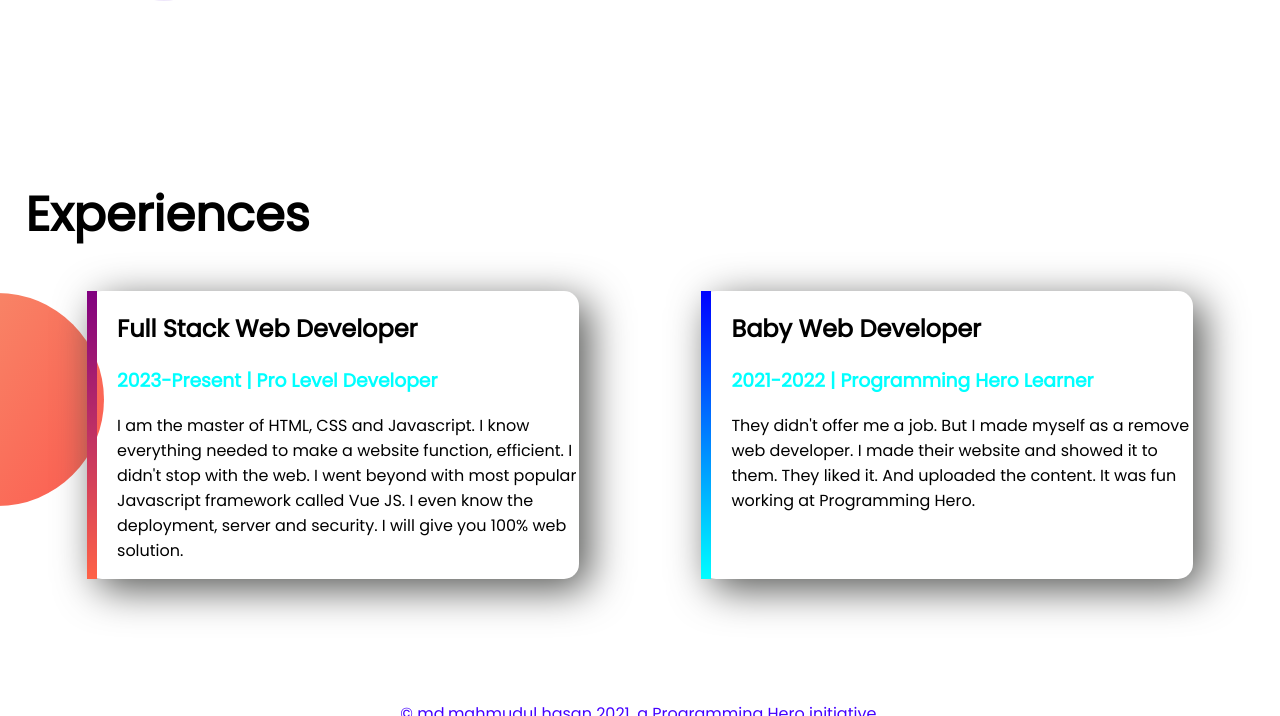
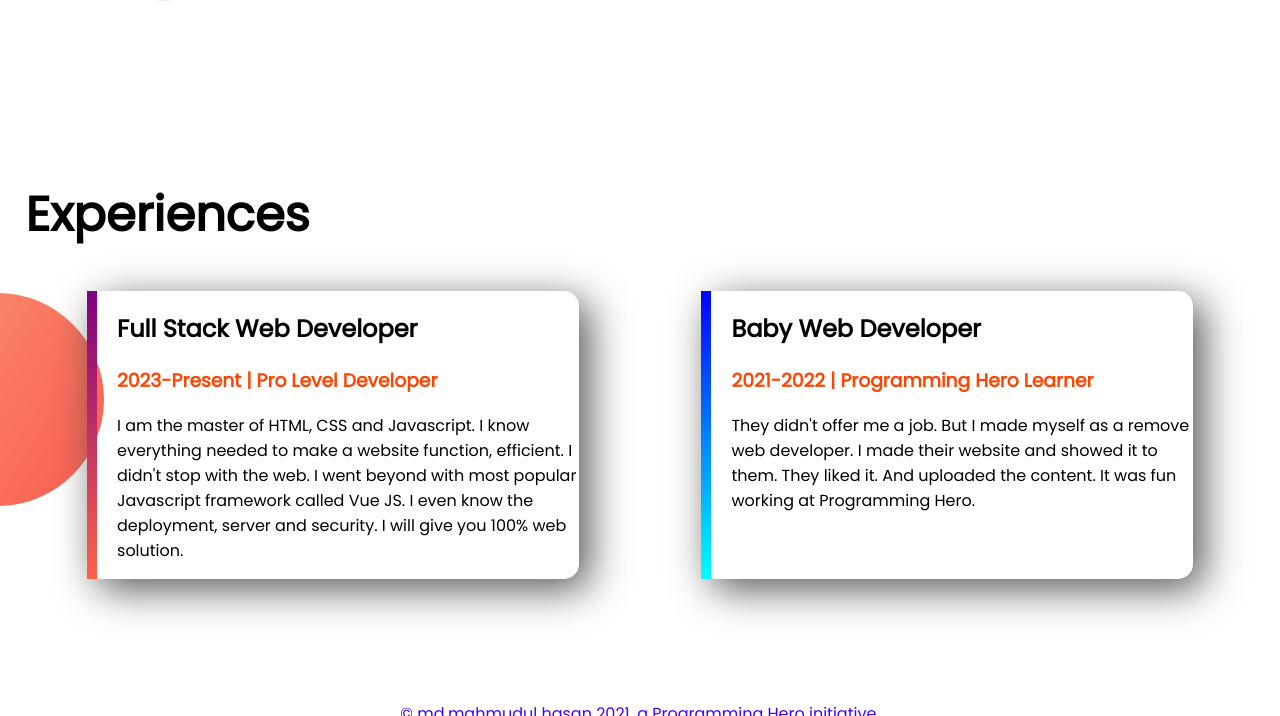
Before and after one commit to babu06/Devloper-portfolio, a plain HTML site: page index.html in a window 1280 px wide. Shown: the part 1303-2019 px from the top of the page. Drawn offline with Linux system fonts and the light colour scheme.

Commit message:
colour chenged

```diff
--- a/style.css
+++ b/style.css
@@ -9,7 +9,7 @@ h2{
     fornt size: 40px;
 }
 .ong{
-    color: aqua;
+    color: orangered;
 }
 .flexibal-continar{
     display: flex;
```
